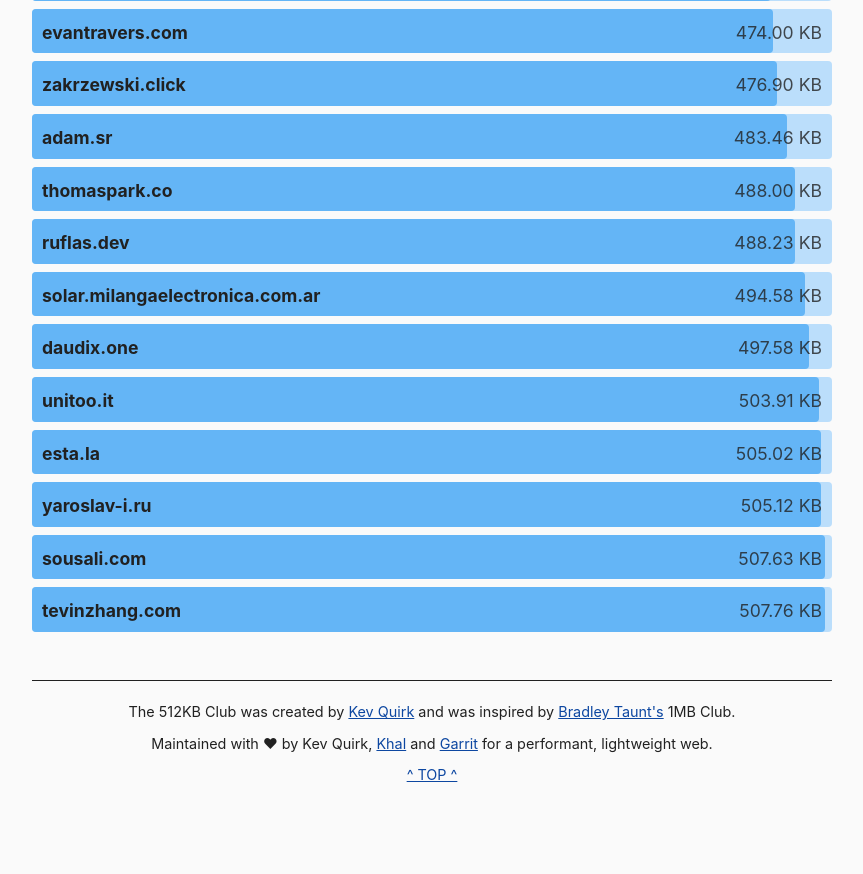
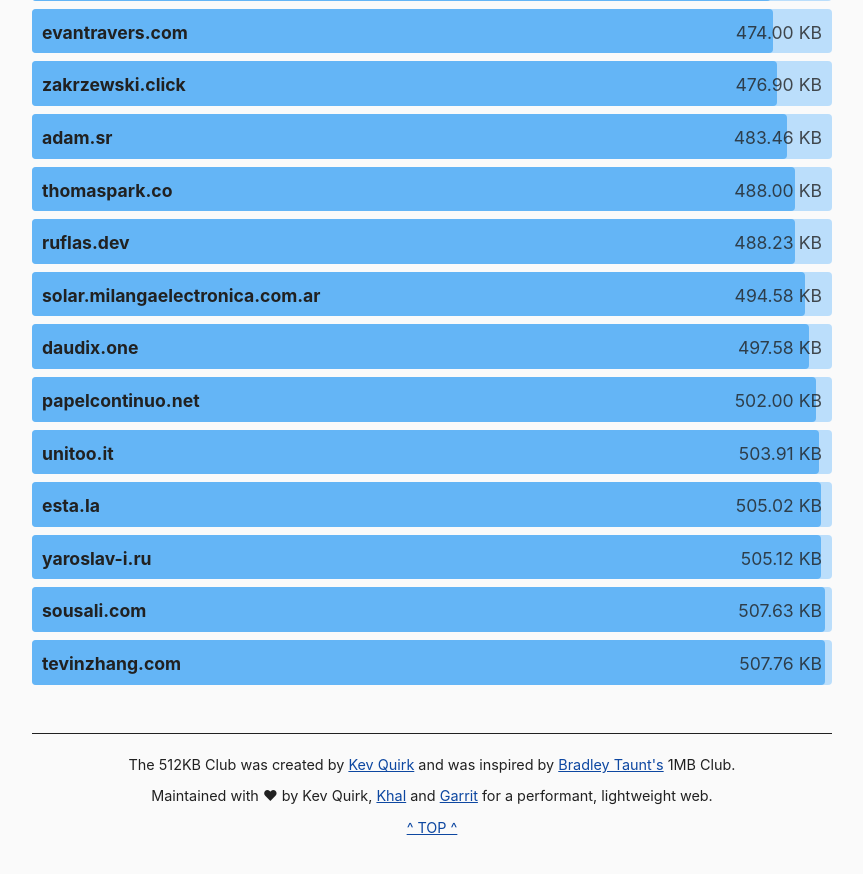
Before and after one commit to kevquirk/512kb.club, a Jekyll site: the page built from index.md, in a window 1280 px wide and 900 px high, scrolled down 45122 px. Shown: the top 874 px of the window, without its empty margins (208-1071 px from the left). Built offline with Jekyll 4.4.1, drawn with Linux system fonts in a browser that asks for light colours; before the commit the page ends 45969 px from its top, so only the background shows below that.

Commit message:
Update sites.yml
https://radar.cloudflare.com/scan/8d28258c-566c-45d5-9749-71ebd2de9fc5/summary

```diff
--- a/_data/sites.yml
+++ b/_data/sites.yml
@@ -1,3 +1,8 @@
+- domain: papelcontinuo.net
+  url: https://papelcontinuo.net/
+  size: 502
+  last_checked: 2025-06-03
+
 - domain: 0xedward.io
   url: https://0xedward.io/
   size: 41.02
```
